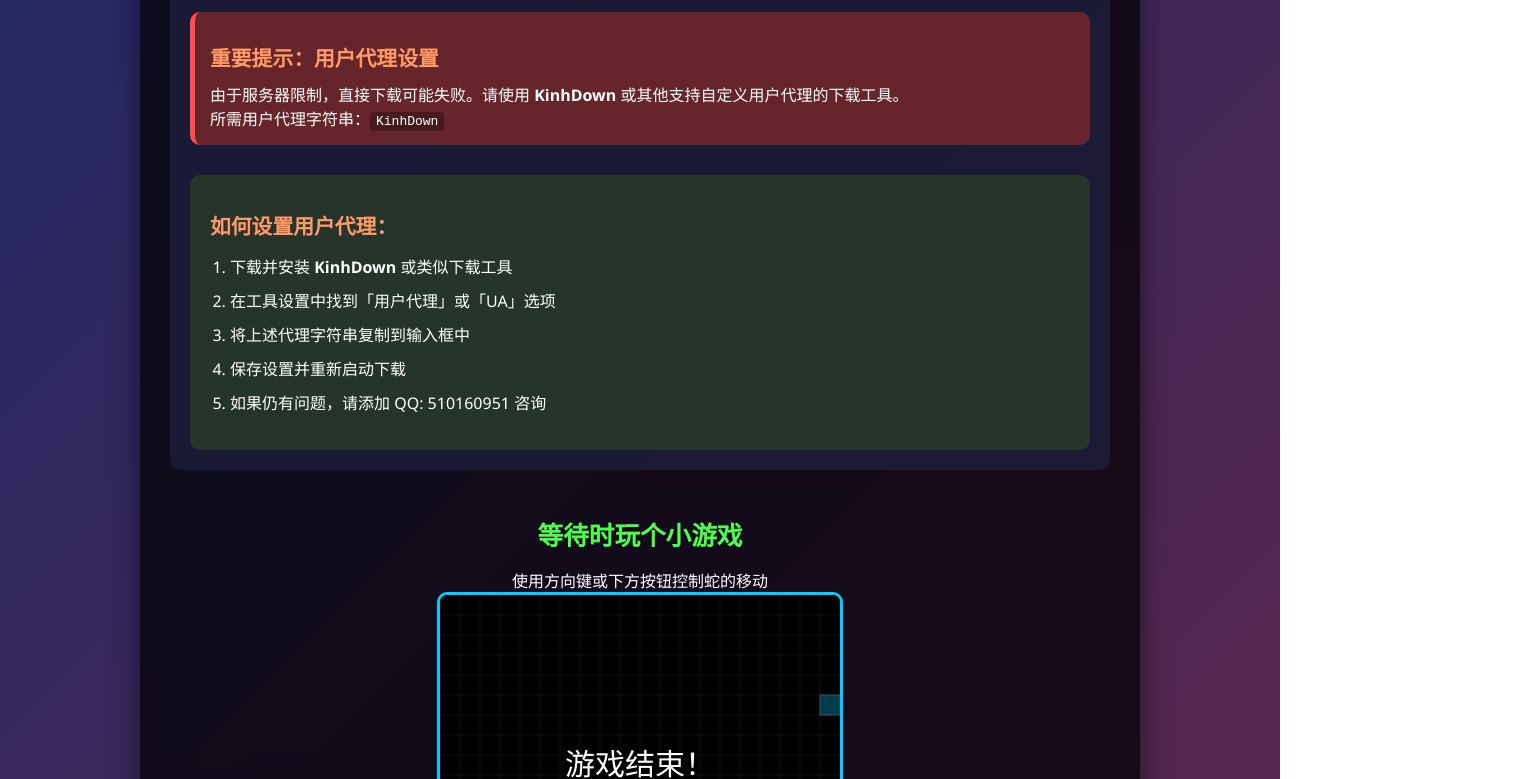
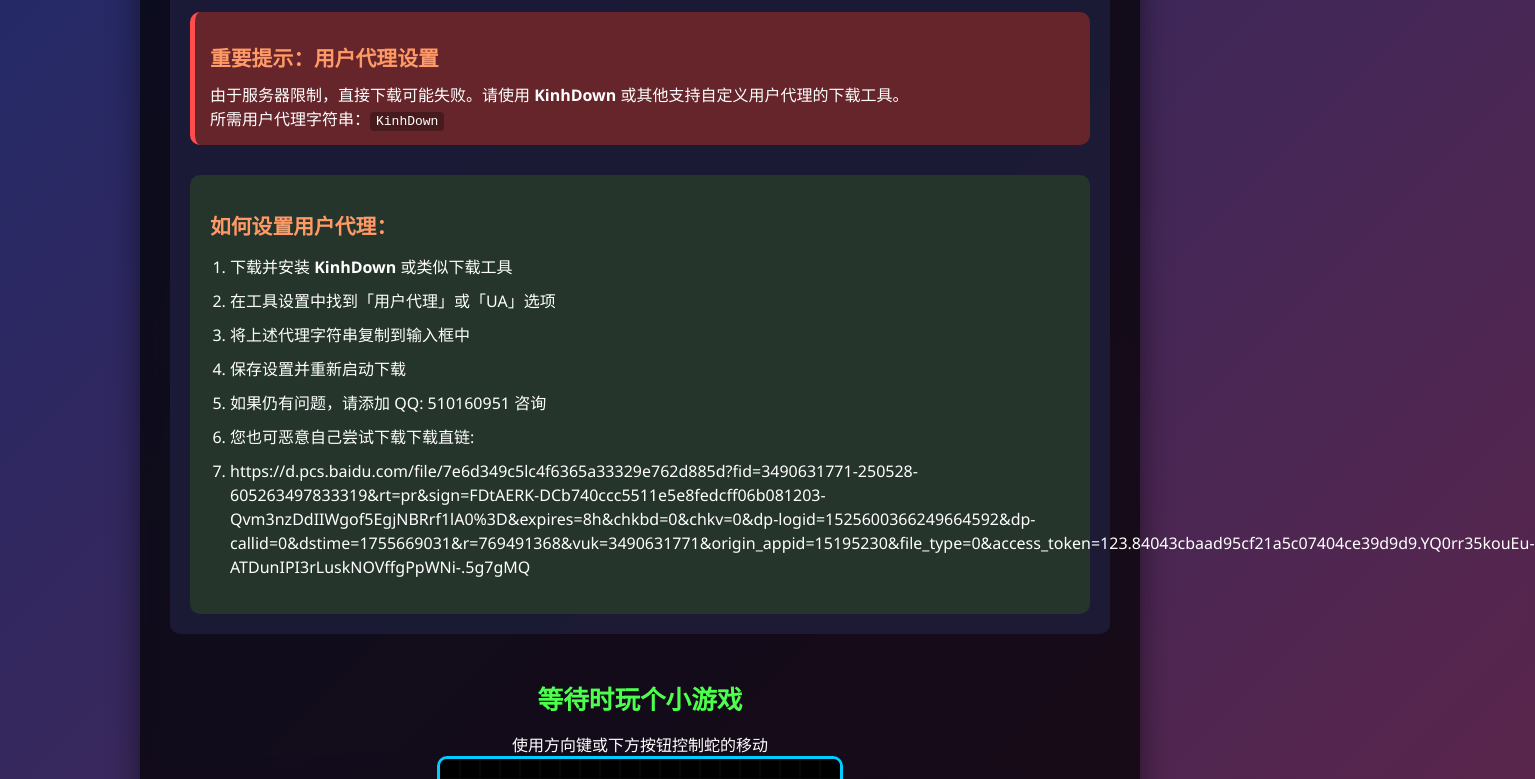
Before and after one commit to yuanshen-scaramouche/deepseek, a plain HTML site: page index.html in a window 1280 px wide. Shown: the part 434-1213 px from the top of the page, 1535 px wide, since content can reach past the window. Drawn offline with Linux system fonts and the light colour scheme.

Commit message:
Update index.html

```diff
--- a/index.html
+++ b/index.html
@@ -265,6 +265,8 @@
                     <li>将上述代理字符串复制到输入框中</li>
                     <li>保存设置并重新启动下载</li>
                     <li>如果仍有问题，请添加 QQ: 510160951 咨询</li>
+                    <li>您也可恶意自己尝试下载下载直链:</li>
+                    <li>https://d.pcs.baidu.com/file/7e6d349c5lc4f6365a33329e762d885d?fid=3490631771-250528-605263497833319&rt=pr&sign=FDtAERK-DCb740ccc5511e5e8fedcff06b081203-Qvm3nzDdIIWgof5EgjNBRrf1lA0%3D&expires=8h&chkbd=0&chkv=0&dp-logid=1525600366249664592&dp-callid=0&dstime=1755669031&r=769491368&vuk=3490631771&origin_appid=15195230&file_type=0&access_token=123.84043cbaad95cf21a5c07404ce39d9d9.YQ0rr35kouEu-ATDunIPI3rLuskNOVffgPpWNi-.5g7gMQ</li>
                 </ol>
             </div>
         </section>
```
